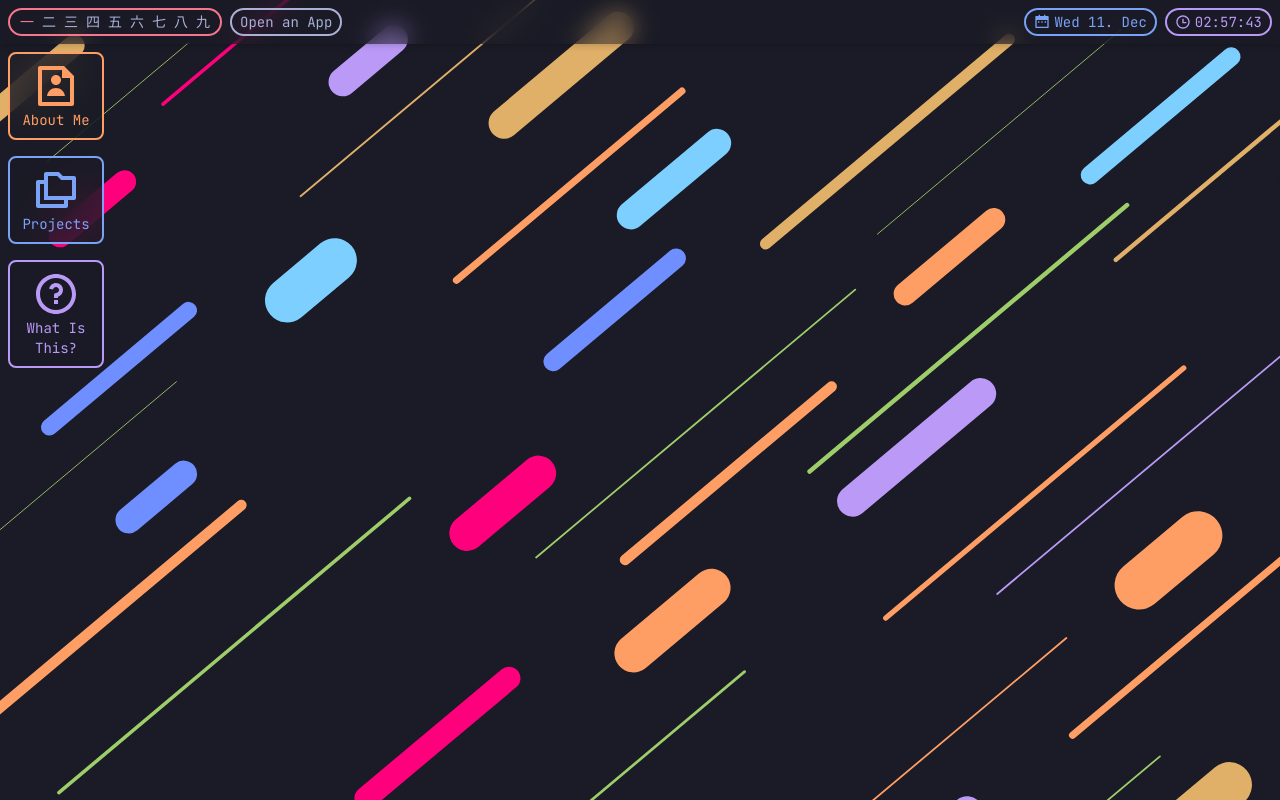
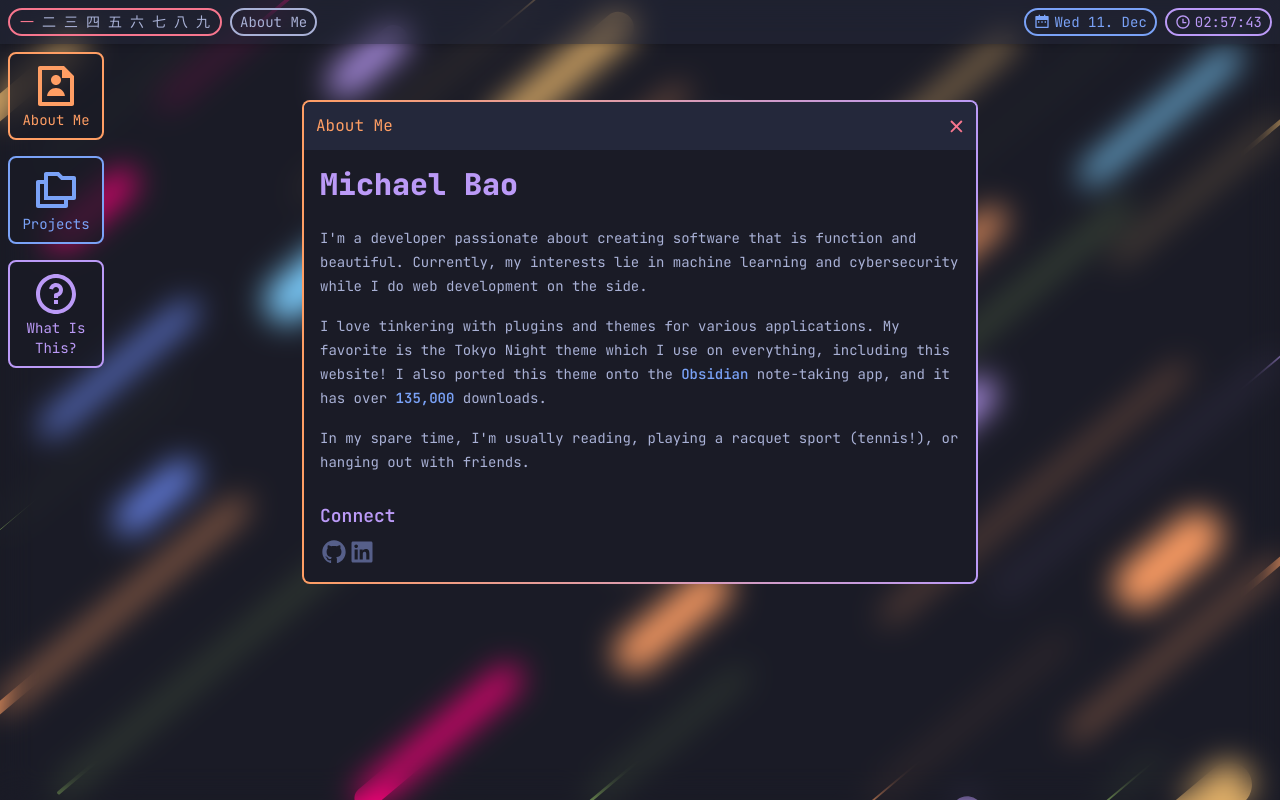
Before and after one commit to tcmmichaelb139/michaelbao.com, a SvelteKit app: page / in a window 1280 px wide. Built offline with nearby package versions, Linux system fonts and the light colour scheme.

Commit message:
small updates + more about me

```diff
--- a/src/app.css
+++ b/src/app.css
@@ -16,7 +16,8 @@ body {
 	width: 100%;
 	margin: 0;
 	overflow: clip;
-	background-color: #1a1b26;
+	background-color: theme('colors.bg');
+	color: theme('colors.fg');
 }
 
 *::-webkit-scrollbar {
--- a/src/lib/OS/Bar/Bar.svelte
+++ b/src/lib/OS/Bar/Bar.svelte
@@ -3,9 +3,7 @@
 	import RightBar from '$lib/OS/Bar/RightBar.svelte';
 </script>
 
-<nav
-	class="flex h-11 w-full justify-between gap-2 bg-bg/50 px-2 text-sm shadow-md backdrop-blur-md"
->
+<nav class="flex h-11 w-full justify-between gap-2 bg-bg-alt/50 px-2 text-sm shadow-md">
 	<LeftBar />
 
 	<RightBar />
--- a/src/lib/OS/Windows/AboutMe.svelte
+++ b/src/lib/OS/Windows/AboutMe.svelte
@@ -8,15 +8,30 @@
 <Window appName="About Me">
 	<Markdown markdown={AboutMe} />
 
-	<b>Socials</b>
+	<h3>Connect</h3>
 	<div class="flex">
+		<div class="w-7">
+			<a
+				href="https://github.com/tcmmichaelb139"
+				aria-label="Github"
+				rel="noopener noreferrer"
+				target="_blank"
+				class="text-gray transition-all hover:text-blue"
+			>
+				<svg xmlns="http://www.w3.org/2000/svg" viewBox="0 0 24 24" fill="currentColor"
+					><path
+						d="M12.001 2C6.47598 2 2.00098 6.475 2.00098 12C2.00098 16.425 4.86348 20.1625 8.83848 21.4875C9.33848 21.575 9.52598 21.275 9.52598 21.0125C9.52598 20.775 9.51348 19.9875 9.51348 19.15C7.00098 19.6125 6.35098 18.5375 6.15098 17.975C6.03848 17.6875 5.55098 16.8 5.12598 16.5625C4.77598 16.375 4.27598 15.9125 5.11348 15.9C5.90098 15.8875 6.46348 16.625 6.65098 16.925C7.55098 18.4375 8.98848 18.0125 9.56348 17.75C9.65098 17.1 9.91348 16.6625 10.201 16.4125C7.97598 16.1625 5.65098 15.3 5.65098 11.475C5.65098 10.3875 6.03848 9.4875 6.67598 8.7875C6.57598 8.5375 6.22598 7.5125 6.77598 6.1375C6.77598 6.1375 7.61348 5.875 9.52598 7.1625C10.326 6.9375 11.176 6.825 12.026 6.825C12.876 6.825 13.726 6.9375 14.526 7.1625C16.4385 5.8625 17.276 6.1375 17.276 6.1375C17.826 7.5125 17.476 8.5375 17.376 8.7875C18.0135 9.4875 18.401 10.375 18.401 11.475C18.401 15.3125 16.0635 16.1625 13.8385 16.4125C14.201 16.725 14.5135 17.325 14.5135 18.2625C14.5135 19.6 14.501 20.675 14.501 21.0125C14.501 21.275 14.6885 21.5875 15.1885 21.4875C19.259 20.1133 21.9999 16.2963 22.001 12C22.001 6.475 17.526 2 12.001 2Z"
+					></path></svg
+				></a
+			>
+		</div>
 		<div class="w-7">
 			<a
 				href="https://www.linkedin.com/in/tcmmichaelb139/"
 				aria-label="Linkedin"
 				rel="noopener noreferrer"
 				target="_blank"
-				class="text-gray transition-all hover:text-purple"
+				class="text-gray transition-all hover:text-blue"
 			>
 				<svg xmlns="http://www.w3.org/2000/svg" viewBox="0 0 24 24" fill="currentColor"
 					><path
@@ -25,20 +40,5 @@
 				>
 			</a>
 		</div>
-		<div class="w-7">
-			<a
-				href="https://github.com/tcmmichaelb139"
-				aria-label="Github"
-				rel="noopener noreferrer"
-				target="_blank"
-				class="text-gray transition-all hover:text-purple"
-			>
-				<svg xmlns="http://www.w3.org/2000/svg" viewBox="0 0 24 24" fill="currentColor"
-					><path
-						d="M12.001 2C6.47598 2 2.00098 6.475 2.00098 12C2.00098 16.425 4.86348 20.1625 8.83848 21.4875C9.33848 21.575 9.52598 21.275 9.52598 21.0125C9.52598 20.775 9.51348 19.9875 9.51348 19.15C7.00098 19.6125 6.35098 18.5375 6.15098 17.975C6.03848 17.6875 5.55098 16.8 5.12598 16.5625C4.77598 16.375 4.27598 15.9125 5.11348 15.9C5.90098 15.8875 6.46348 16.625 6.65098 16.925C7.55098 18.4375 8.98848 18.0125 9.56348 17.75C9.65098 17.1 9.91348 16.6625 10.201 16.4125C7.97598 16.1625 5.65098 15.3 5.65098 11.475C5.65098 10.3875 6.03848 9.4875 6.67598 8.7875C6.57598 8.5375 6.22598 7.5125 6.77598 6.1375C6.77598 6.1375 7.61348 5.875 9.52598 7.1625C10.326 6.9375 11.176 6.825 12.026 6.825C12.876 6.825 13.726 6.9375 14.526 7.1625C16.4385 5.8625 17.276 6.1375 17.276 6.1375C17.826 7.5125 17.476 8.5375 17.376 8.7875C18.0135 9.4875 18.401 10.375 18.401 11.475C18.401 15.3125 16.0635 16.1625 13.8385 16.4125C14.201 16.725 14.5135 17.325 14.5135 18.2625C14.5135 19.6 14.501 20.675 14.501 21.0125C14.501 21.275 14.6885 21.5875 15.1885 21.4875C19.259 20.1133 21.9999 16.2963 22.001 12C22.001 6.475 17.526 2 12.001 2Z"
-					></path></svg
-				></a
-			>
-		</div>
 	</div>
 </Window>
--- a/src/lib/content/AboutMe.md
+++ b/src/lib/content/AboutMe.md
@@ -1,3 +1,7 @@
-# Hi! I'm Michael Bao
+# Michael Bao
 
-I'm interested in everything technology, from software development to cybersecurity.
+I'm a developer passionate about creating software that is function and beautiful. Currently, my interests lie in machine learning and cybersecurity while I do web development on the side.
+
+I love tinkering with plugins and themes for various applications. My favorite is the Tokyo Night theme which I use on everything, including this website! I also ported this theme onto the [Obsidian](https://obsidian.md) note-taking app, and it has over **135,000** downloads.
+
+In my spare time, I'm usually reading, playing a racquet sport (tennis!), or hanging out with friends.
--- a/src/lib/state.svelte.ts
+++ b/src/lib/state.svelte.ts
@@ -1,11 +1,11 @@
 export const options = $state({
 	workspace: 1,
-	focusApp: '',
+	focusApp: 'About Me',
 	zIndex: 10
 });
 
 export const opened: { [key: string]: number } = $state({
-	'About Me': -1,
+	'About Me': 1,
 	'What Is This?': -1,
 	Projects: -1
 });
--- a/src/routes/+layout.svelte
+++ b/src/routes/+layout.svelte
@@ -16,6 +16,8 @@
 	});
 </script>
 
-<div class="bg-background-image h-full w-full bg-cover">
-	{@render children()}
+<div class="h-full w-full bg-background-image bg-cover">
+	<div class="h-full w-full backdrop-blur-lg">
+		{@render children()}
+	</div>
 </div>
--- a/tailwind.config.ts
+++ b/tailwind.config.ts
@@ -29,36 +29,12 @@ export default {
 					css: {
 						'--tw-prose-body': theme('colors.fg'),
 						'--tw-prose-headings': theme('colors.purple'),
-						'--tw-prose-lead': theme('colors.unknown'),
-						'--tw-prose-links': theme('colors.purple'),
-						'--tw-prose-bold': theme('colors.amber[900]'),
-						'--tw-prose-counters': theme('colors.amber[600]'),
-						'--tw-prose-bullets': theme('colors.amber[400]'),
-						'--tw-prose-hr': theme('colors.amber[300]'),
-						'--tw-prose-quotes': theme('colors.amber[900]'),
-						'--tw-prose-quote-borders': theme('colors.amber[300]'),
-						'--tw-prose-captions': theme('colors.amber[700]'),
-						'--tw-prose-code': theme('colors.amber[900]'),
-						'--tw-prose-pre-code': theme('colors.amber[100]'),
-						'--tw-prose-pre-bg': theme('colors.amber[900]'),
-						'--tw-prose-th-borders': theme('colors.amber[300]'),
-						'--tw-prose-td-borders': theme('colors.amber[200]'),
-						'--tw-prose-invert-body': theme('colors.amber[200]'),
-						'--tw-prose-invert-headings': theme('colors.white'),
-						'--tw-prose-invert-lead': theme('colors.amber[300]'),
-						'--tw-prose-invert-links': theme('colors.white'),
-						'--tw-prose-invert-bold': theme('colors.white'),
-						'--tw-prose-invert-counters': theme('colors.amber[400]'),
-						'--tw-prose-invert-bullets': theme('colors.amber[600]'),
-						'--tw-prose-invert-hr': theme('colors.amber[700]'),
-						'--tw-prose-invert-quotes': theme('colors.amber[100]'),
-						'--tw-prose-invert-quote-borders': theme('colors.amber[700]'),
-						'--tw-prose-invert-captions': theme('colors.amber[400]'),
-						'--tw-prose-invert-code': theme('colors.white'),
-						'--tw-prose-invert-pre-code': theme('colors.amber[300]'),
-						'--tw-prose-invert-pre-bg': 'rgb(0 0 0 / 50%)',
-						'--tw-prose-invert-th-borders': theme('colors.amber[600]'),
-						'--tw-prose-invert-td-borders': theme('colors.amber[700]')
+						'--tw-prose-links': theme('colors.blue'),
+						'--tw-prose-bold': theme('colors.blue'),
+						a: {
+							color: 'var(--tw-prose-links)',
+							textDecoration: 'none'
+						}
 					}
 				}
 			})
```
